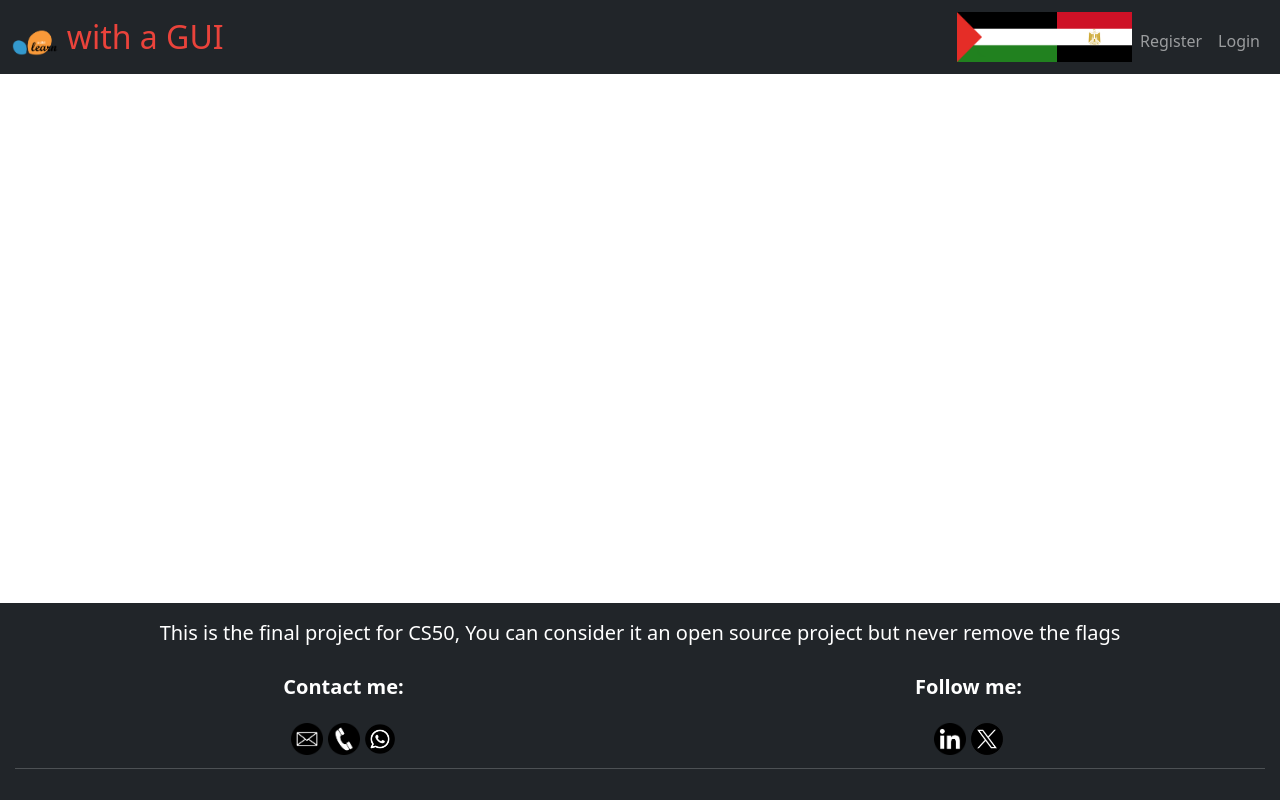
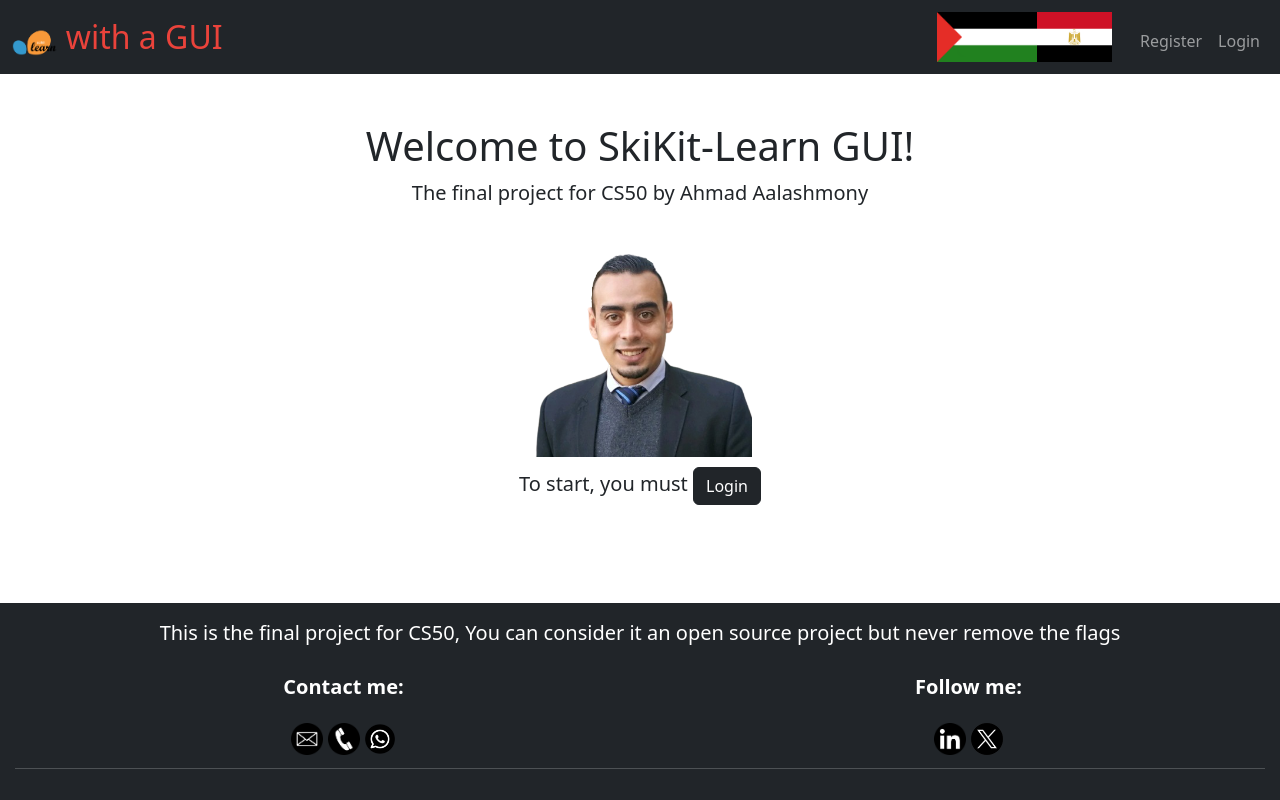
Before and after one commit to Alashmony/sk_gui_cs50, a Flask app: page / in a window 1280 px wide. Run offline with Flask 3, Linux system fonts and the light colour scheme.

Commit message:
Finished home page

```diff
--- a/app.py
+++ b/app.py
@@ -13,3 +13,8 @@ Session(app)
 @app.route("/")
 def home():
     return render_template("home.html")
+
+
+@app.route("/login", methods=["GET", "POST"])
+def login():
+    return render_template("login.html")
--- a/commands-run.txt
+++ b/commands-run.txt
@@ -1,4 +1,5 @@
 # export FLASK_APP=app.py
 # export FLASK_DEBUG=1
 # flask run
-flask --app sample --debug run
+# flask --app sample --debug run
+flask run --reload --debug
--- a/static/styles.css
+++ b/static/styles.css
@@ -46,3 +46,7 @@ footer {
     height="32px;
 
 }
+
+.bodym {
+    margin-bottom: 150px;
+}
--- a/templates/home.html
+++ b/templates/home.html
@@ -5,6 +5,13 @@ Home
 {% endblock %}
 
 {% block main %}
+<h1 class="h1">Welcome to SkiKit-Learn GUI!</h1>
+<p class="lead">The final project for CS50 by Ahmad Aalashmony</p>
+
+{% if not username %}
+<img src="static/Alashmony.png" alt="Ahmad Alashmony" width="20%" height="20%" style="margin:10px 0px">
+<p class="lead">To start, you must <a type="button" href="/login.html" class="btn btn-dark">Login</a></p>
+{% endif %}
 <h2>{{ notification }}</h2>
 
 {% if username %}
@@ -15,7 +22,7 @@ Home
         <th>Total Stocks</th>
         <th>Total Wealth</th>
     </tr>
-    <tr>
+    <tr width="25%" height="25%">
         <td>{{ username }}</td>
         <td>{{ cash }}</td>
         <td>{{ total_stocks }}</td>
--- a/templates/layout.html
+++ b/templates/layout.html
@@ -23,8 +23,7 @@
 
 </head>
 
-<body>
-
+<body class="bodym">
     <nav class="bg-dark navbar navbar-expand-md navbar-dark">
         <div class="container-fluid">
             <a class="navbar-brand" href="/">
@@ -35,8 +34,8 @@
                 data-bs-target="#navbar" data-bs-toggle="collapse" type="button">
                 <span class="navbar-toggler-icon"></span>
             </button>
-            <img src="static/palestine.png" height="50px">
-            <img src="static/egypt.svg" height="50px">
+            <img src="static/palestine.png" height="50px" width="">
+            <img src="static/egypt.svg" height="50px" style="margin-right: 20px;">
             <div class="collapse navbar-collapse" id="navbar">
                 {% if session["user_id"] %}
                 <ul class="navbar navbar-dark bg-dark me-auto mt-2">
```
Also changed, not shown: templates/login.html (added, +17 -0 lines), static/Alashmony.png (added).
